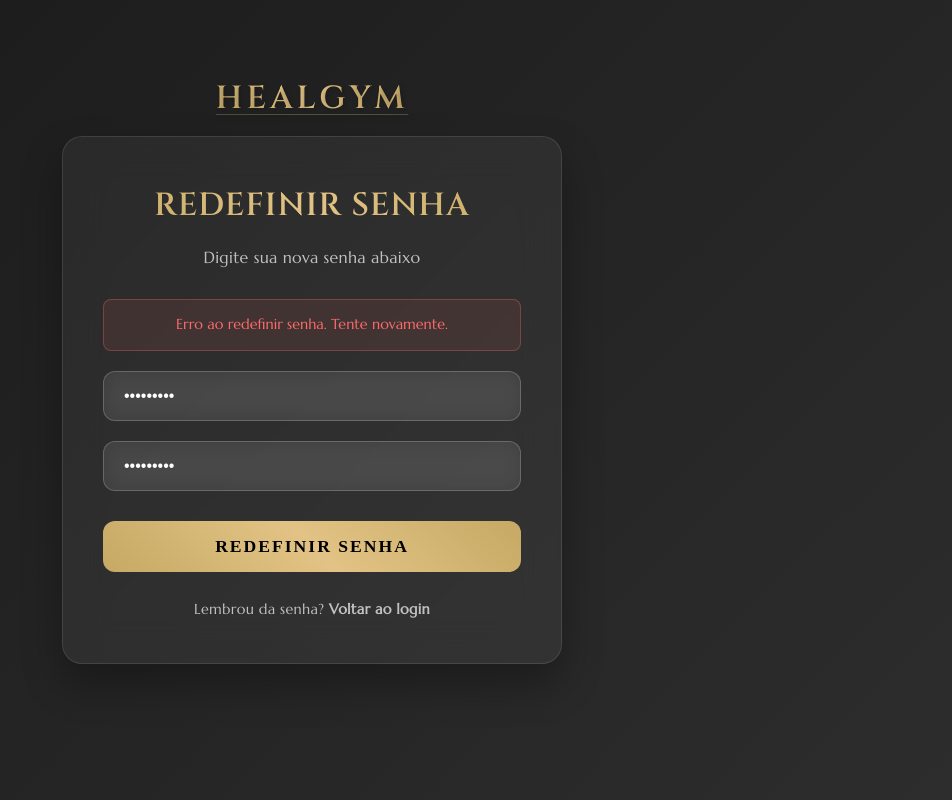
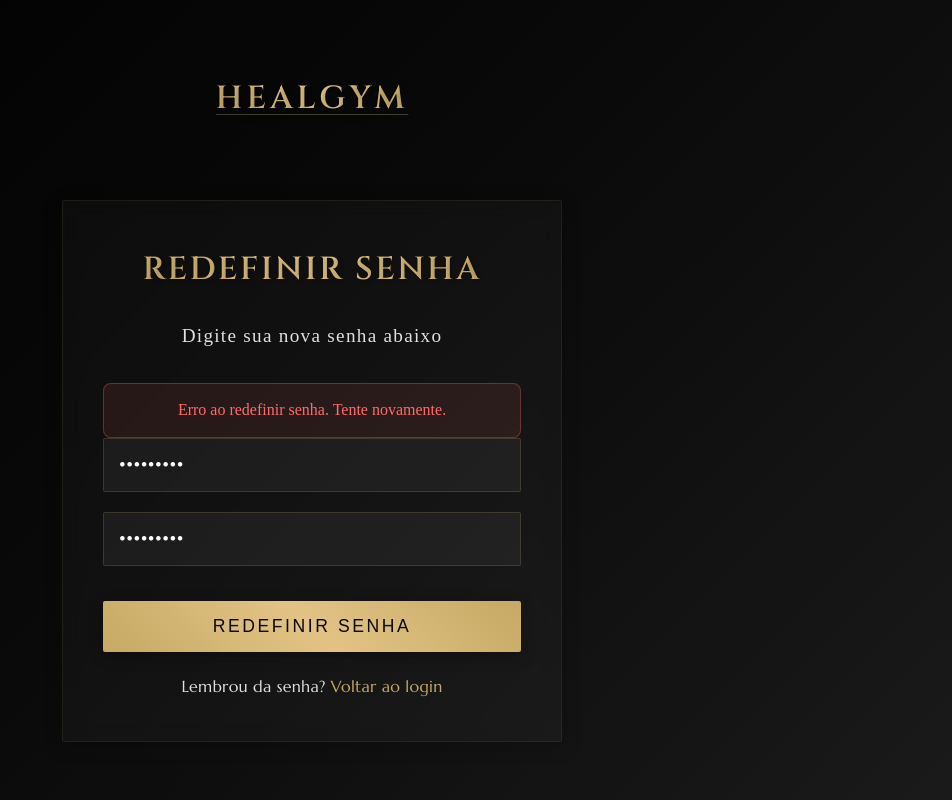
Before and after one commit to lGustavoAguiar/HealGym-unnoficial, a React (Vite) app in the folder frontend/: page /reset-password/1 in a window 1280 px wide. Both pictures are taken after typing "Sample123", "Sample123" into the empty fields and a click on the button "REDEFINIR SENHA". Shown: the whole page, without its empty margins (328-1280 px from the left). Built offline with nearby package versions, Linux system fonts and the light colour scheme.

Commit message:
style: reset_password

```diff
--- a/frontend/src/components/ResetPasswordPage.jsx
+++ b/frontend/src/components/ResetPasswordPage.jsx
@@ -1,11 +1,12 @@
 import styled from 'styled-components';
 import { motion, AnimatePresence } from 'framer-motion';
 import { useNavigate, useParams } from 'react-router-dom';
-import { useState, useEffect } from 'react';
+import { useState, useEffect, useRef } from 'react';
 import api from '../services/api';
 
 const ResetPasswordPage = () => {
   const navigate = useNavigate();
+  const formRef = useRef(null);
   const { token } = useParams();
 
   const [formData, setFormData] = useState({
@@ -167,7 +168,7 @@ const ResetPasswordPage = () => {
   return (
     <Container>
       <LogoTitle onClick={() => navigate('/')}>HealGym</LogoTitle>
-      <FormSection>
+      <FormSection ref={formRef}>
         <motion.div
           initial={{ opacity: 0, y: 20 }}
           animate={{ opacity: 1, y: 0 }}
@@ -182,7 +183,7 @@ const ResetPasswordPage = () => {
 
               {errors.general && (
                 <ErrorMessage
-                  initial={{ opacity: 0, y: -10 }}
+                  initial={{ opacity: 0, y: 10 }}
                   animate={{ opacity: 1, y: 0 }}
                   transition={{ duration: 0.3 }}
                 >
@@ -287,13 +288,16 @@ const ResetPasswordPage = () => {
 
 // Styled Components
 const Container = styled.div`
-  min-height: 100vh;
-  background: linear-gradient(135deg, #1a1a1a 0%, #2d2d2d 100%);
+  width: 100%;
+  height: 100vh;
+  margin: 0;
+  padding: min(15vh, 120px) 0;
+  overflow: hidden;
+  background: linear-gradient(135deg, var(--gradient-start) 0%, var(--gradient-mid) 50%, var(--gradient-end) 100%);
   display: flex;
-  align-items: center;
+  align-items: flex-start;
   justify-content: center;
   position: relative;
-  padding: 20px;
 `;
 
 const LogoTitle = styled.h1`
@@ -322,103 +326,123 @@ const LogoTitle = styled.h1`
 `;
 
 const FormSection = styled.div`
-  background: rgba(255, 255, 255, 0.05);
-  backdrop-filter: blur(20px);
-  border-radius: 20px;
-  padding: 40px;
-  min-width: 400px;
-  max-width: 500px;
-  width: 100%;
-  border: 1px solid rgba(255, 255, 255, 0.1);
-  box-shadow: 0 20px 40px rgba(0, 0, 0, 0.3);
+  width: min(90vw, 500px);
+  padding: min(5vh, 40px);
+  background: var(--card-bg);
+  border-radius: 2px;
+  box-shadow: 0 4px 20px rgba(0, 0, 0, 0.2);
+  border: 1px solid rgba(198, 169, 100, 0.1);
+  backdrop-filter: blur(10px);
+  margin-top: min(10vh, 80px);
 `;
 
 const FormTitle = styled.h2`
-  font-size: 2rem;
-  font-weight: 700;
-  color: white;
-  text-align: center;
-  margin-bottom: 10px;
+  font-size: min(5vw, 2rem);
+  color: var(--white);
+  margin-bottom: min(3vh, 20px);
+  text-shadow: 2px 2px 4px rgba(0, 0, 0, 0.2);
+  font-weight: 600;
   background: var(--gold-gradient);
   -webkit-background-clip: text;
   -webkit-text-fill-color: transparent;
+  text-align: center;
+  letter-spacing: 0.2vw;
+  cursor: default;
 `;
 
 const FormSubtitle = styled.p`
-  color: rgba(255, 255, 255, 0.7);
+  font-size: min(2.5vw, 1.2rem);
+  color: var(--text-secondary);
+  margin-bottom: min(6vh, 30px);
   text-align: center;
-  margin-bottom: 30px;
-  font-size: 1rem;
-  line-height: 1.5;
+  font-family: 'Cormorant', serif;
+  letter-spacing: 0.1vw;
+  cursor: default;
 `;
 
 const FormContainer = styled.form`
   display: flex;
   flex-direction: column;
-  gap: 20px;
+  gap: min(3vh, 20px);
 `;
 
 const InputGroup = styled.div`
-  display: flex;
-  flex-direction: column;
-  gap: 8px;
+  width: 100%;
 `;
 
 const Input = styled.input`
-  background: rgba(255, 255, 255, 0.08);
-  border: 1px solid ${props =>
-    props.error ? 'rgba(255, 107, 107, 0.5)' : 'rgba(255, 255, 255, 0.2)'
-  };
-  color: white;
-  padding: 15px 20px;
-  border-radius: 12px;
-  font-size: 1rem;
+  width: 100%;
+  padding: min(2vh, 15px);
+  background: rgba(255, 255, 255, 0.05);
+  border: 1px solid ${props => props.error ? 'var(--error, #ff6b6b)' : 'rgba(198, 169, 100, 0.2)'};
+  border-radius: 2px;
+  color: var(--white);
+  font-size: min(2vw, 1.2rem);
   transition: all 0.3s ease;
-  backdrop-filter: blur(10px);
+  font-family: 'Cormorant', serif;
+  letter-spacing: 0.5px;
+  animation: ${props => props.error ? 'shake 0.5s ease-in-out' : 'none'};
+
+  &:focus {
+    outline: none;
+    border-color: ${props => props.error ? 'var(--error, #ff6b6b)' : 'var(--accent)'};
+    box-shadow: 0 0 10px ${props => props.error ? 'rgba(255, 107, 107, 0.2)' : 'rgba(198, 169, 100, 0.2)'};
+  }
 
   &::placeholder {
     color: rgba(255, 255, 255, 0.5);
+    font-style: italic;
   }
 
-  &:focus {
-    outline: none;
-    border-color: ${props =>
-      props.error ? 'rgba(255, 107, 107, 0.8)' : 'var(--gold-color)'
-    };
-    box-shadow: 0 0 0 3px ${props =>
-      props.error ? 'rgba(255, 107, 107, 0.2)' : 'rgba(212, 175, 55, 0.2)'
-    };
+  @keyframes shake {
+    0%, 100% { transform: translateX(0); }
+    10%, 30%, 50%, 70%, 90% { transform: translateX(-3px); }
+    20%, 40%, 60%, 80% { transform: translateX(3px); }
   }
 `;
 
 const ErrorText = styled(motion.span)`
-  color: #ff6b6b;
-  font-size: 0.875rem;
+  color: var(--error, #ff6b6b);
+  font-size: min(1.6vw, 0.875rem);
+  font-family: 'Cormorant', serif;
+  font-style: italic;
   margin-top: 5px;
+  display: block;
+  text-align: left;
+  padding-left: 2px;
 `;
 
 const ErrorMessage = styled(motion.div)`
-  background: rgba(255, 107, 107, 0.1);
+  margin-top: 15px;
+  padding: 12px 16px;
+  border-radius: 8px;
+  font-family: 'Cormorant', serif;
+  font-size: min(1.8vw, 1rem);
+  text-align: center;
+  background-color: rgba(255, 107, 107, 0.1);
+  color: #ff6b6b;
   border: 1px solid rgba(255, 107, 107, 0.3);
-  color: #ff6b6b;
-  padding: 12px;
-  border-radius: 8px;
-  margin-bottom: 20px;
-  text-align: center;
-  font-size: 0.9rem;
 `;
 
 const SubmitButton = styled(motion.button)`
+  font-family: 'Poppins', sans-serif;
+  padding: min(2vh, 15px);
+  font-size: min(2vw, 1.1rem);
   background: var(--gold-gradient);
-  color: black;
+  color: var(--background);
+  border-radius: 2px;
   border: none;
-  padding: 15px 30px;
-  border-radius: 12px;
-  font-size: 1.1rem;
-  font-weight: 600;
+  transition: all 0.4s ease;
+  text-transform: uppercase;
+  letter-spacing: 0.2vw;
+  margin-top: min(2vh, 15px);
+  width: 100%;
   cursor: pointer;
-  transition: all 0.3s ease;
-  margin-top: 10px;
+  box-shadow: 0 4px 15px rgba(0, 0, 0, 0.3);
+
+  &:hover {
+    box-shadow: 0 6px 20px rgba(255, 215, 0, 0.4);
+  }
 
   &:disabled {
     opacity: 0.6;
@@ -427,20 +451,21 @@ const SubmitButton = styled(motion.button)`
 `;
 
 const BackText = styled.p`
-  color: rgba(255, 255, 255, 0.7);
   text-align: center;
-  margin-top: 25px;
-  font-size: 0.9rem;
+  margin-top: min(3vh, 20px);
+  color: var(--text-secondary);
+  font-size: min(1.8vw, 1rem);
+  cursor: default;
 `;
 
 const BackLink = styled.span`
-  color: var(--gold-color);
+  color: var(--accent);
   cursor: pointer;
-  font-weight: 600;
-  transition: color 0.3s ease;
+  transition: all 0.3s ease;
 
   &:hover {
-    color: #FFD700;
+    color: var(--accent-light);
+    text-decoration: underline;
   }
 `;
 
@@ -467,55 +492,69 @@ const ErrorIcon = styled.div`
 
 const SuccessTitle = styled.h2`
   color: #4CAF50;
-  font-size: 1.8rem;
+  font-size: min(4vw, 1.8rem);
   font-weight: 700;
   margin-bottom: 15px;
+  font-family: 'Poppins', sans-serif;
 `;
 
 const ErrorTitle = styled.h2`
   color: #ff6b6b;
-  font-size: 1.8rem;
+  font-size: min(4vw, 1.8rem);
   font-weight: 700;
   margin-bottom: 15px;
+  font-family: 'Poppins', sans-serif;
 `;
 
 const SuccessMessage = styled.p`
   color: rgba(255, 255, 255, 0.9);
-  font-size: 1.1rem;
+  font-size: min(2vw, 1.1rem);
   margin-bottom: 10px;
+  font-family: 'Cormorant', serif;
 `;
 
 const SuccessSubtext = styled.p`
-  color: rgba(255, 255, 255, 0.6);
-  font-size: 0.95rem;
+  color: var(--text-secondary);
+  font-size: min(1.6vw, 0.95rem);
   margin-bottom: 30px;
   line-height: 1.5;
+  font-family: 'Cormorant', serif;
 `;
 
 const ErrorSubtext = styled.p`
-  color: rgba(255, 255, 255, 0.6);
-  font-size: 0.95rem;
+  color: var(--text-secondary);
+  font-size: min(1.6vw, 0.95rem);
   margin-bottom: 30px;
   line-height: 1.5;
+  font-family: 'Cormorant', serif;
 `;
 
 const ActionButtons = styled.div`
   display: flex;
-  gap: 15px;
+  gap: min(2vw, 15px);
   justify-content: center;
   flex-wrap: wrap;
+  margin-top: min(2vh, 15px);
 `;
 
 const ActionButton = styled(motion.button)`
+  font-family: 'Poppins', sans-serif;
+  padding: min(2vh, 12px) min(3vw, 24px);
+  font-size: min(2vw, 1rem);
   background: ${props => props.variant === 'secondary' ? 'transparent' : 'var(--gold-gradient)'};
-  color: ${props => props.variant === 'secondary' ? 'var(--gold-color)' : 'black'};
-  border: ${props => props.variant === 'secondary' ? '1px solid var(--gold-color)' : 'none'};
-  padding: 12px 24px;
+  color: ${props => props.variant === 'secondary' ? 'var(--accent)' : 'var(--background)'};
+  border: ${props => props.variant === 'secondary' ? '1px solid var(--accent)' : 'none'};
   border-radius: 25px;
-  font-size: 1rem;
-  font-weight: 600;
   cursor: pointer;
   transition: all 0.3s ease;
+  text-transform: uppercase;
+  letter-spacing: 0.1vw;
+  font-weight: 600;
+  box-shadow: ${props => props.variant === 'secondary' ? 'none' : '0 4px 15px rgba(0, 0, 0, 0.3)'};
+
+  &:hover {
+    box-shadow: ${props => props.variant === 'secondary' ? '0 2px 10px rgba(198, 169, 100, 0.2)' : '0 6px 20px rgba(255, 215, 0, 0.4)'};
+  }
 `;
 
 export default ResetPasswordPage;
```
